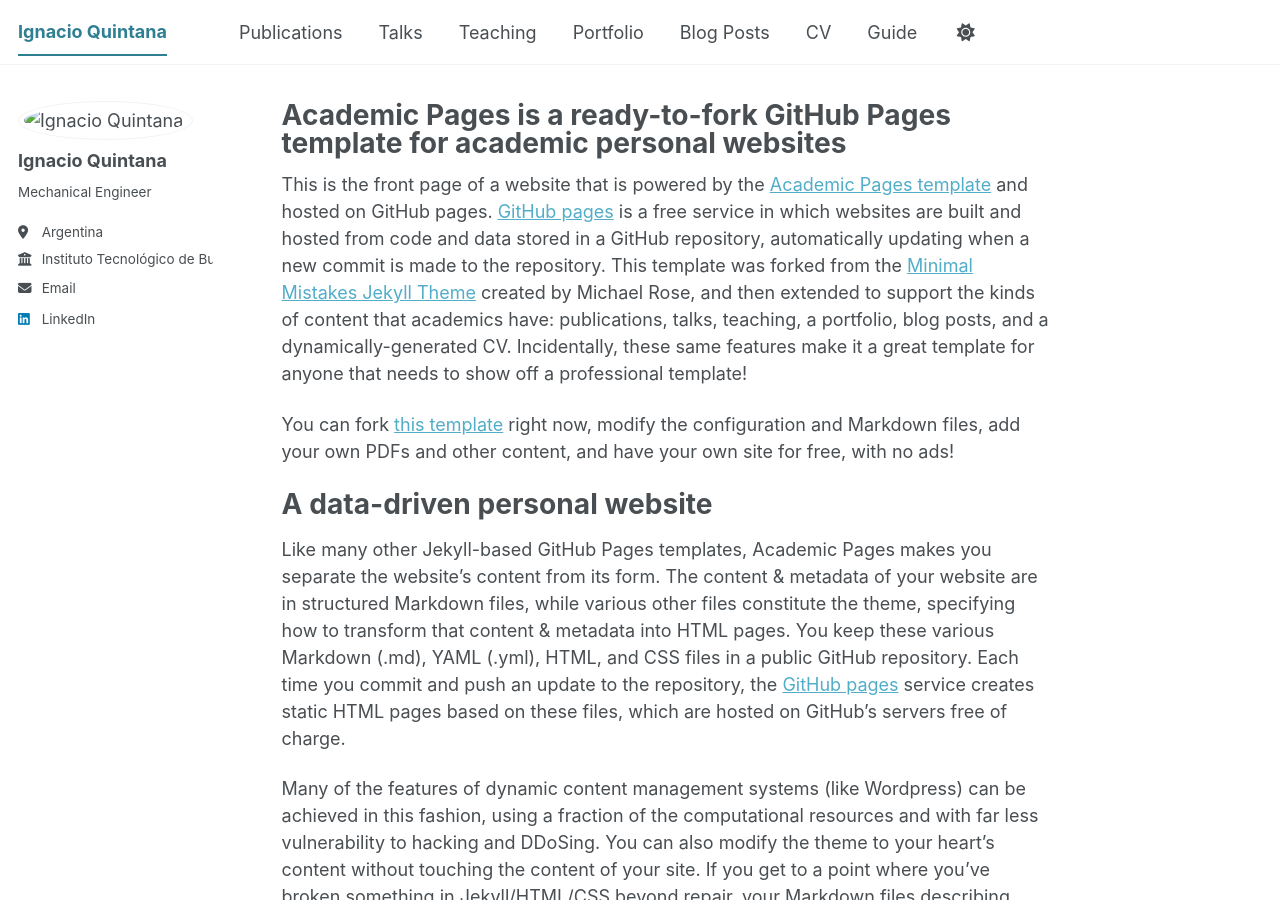
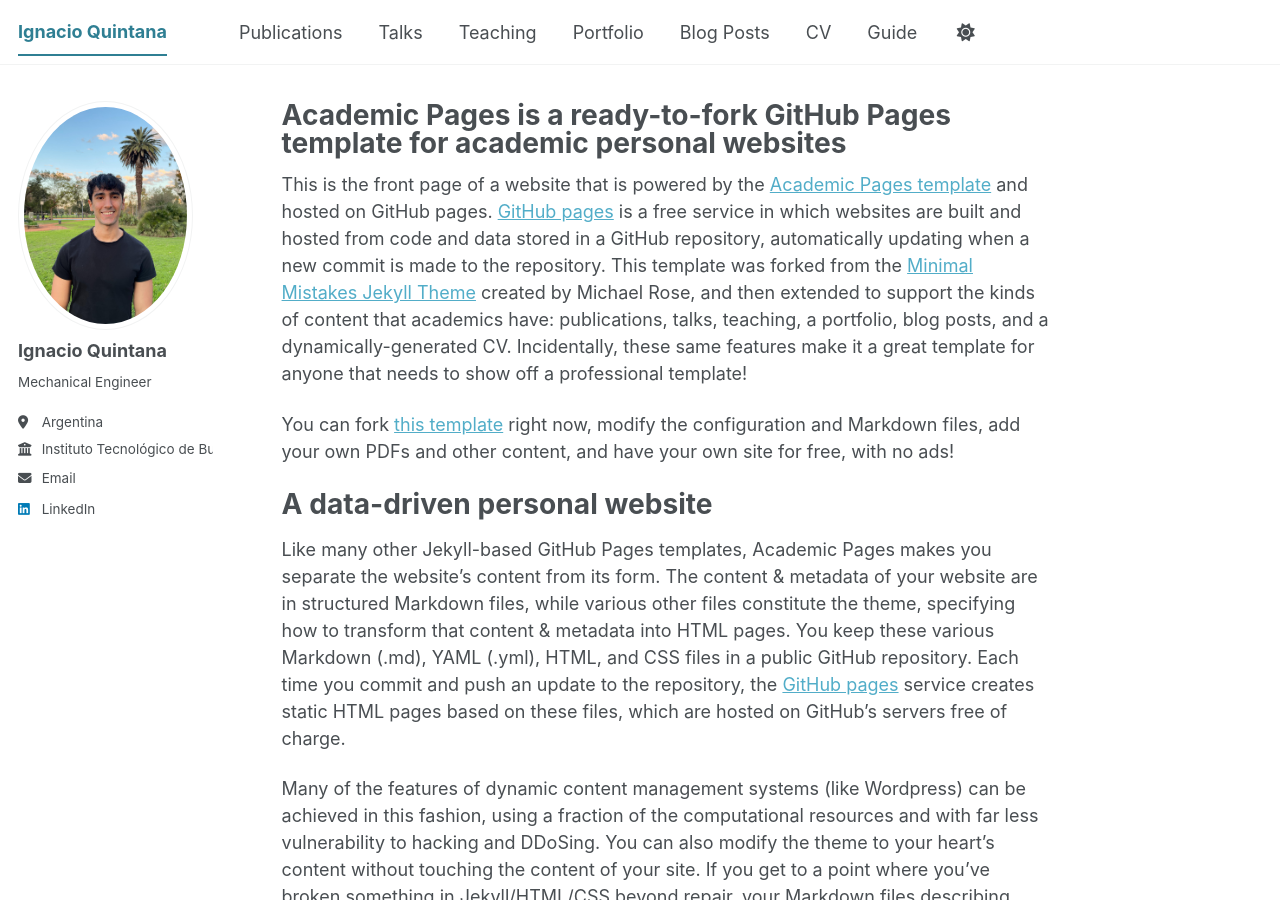
Before and after one commit to i-quintana/i-quintana.github.io, a Jekyll site: the page built from _pages/about.md, in a window 1280 px wide and 900 px high. Built offline with Jekyll 4.4.1, drawn with Linux system fonts in a browser that asks for light colours; a script bundle is joined from its source files by our own code; library files that are not in the unit come from our copies.

Commit message:
Update _config.yml
Fix profile pic

```diff
--- a/_config.yml
+++ b/_config.yml
@@ -23,7 +23,7 @@ repository               : "academicpages/academicpages.github.io"
 #               Additional customization can be done by editing /_includes/author-profile.html
 author:
   # Biographic information
-  avatar           : "/images/foto_linkedin.jpg"
+  avatar           : "foto_linkedin.jpg"
   name             : "Ignacio Quintana"
   pronouns         : # example: "she/her"
   bio              : "Mechanical Engineer"
```
